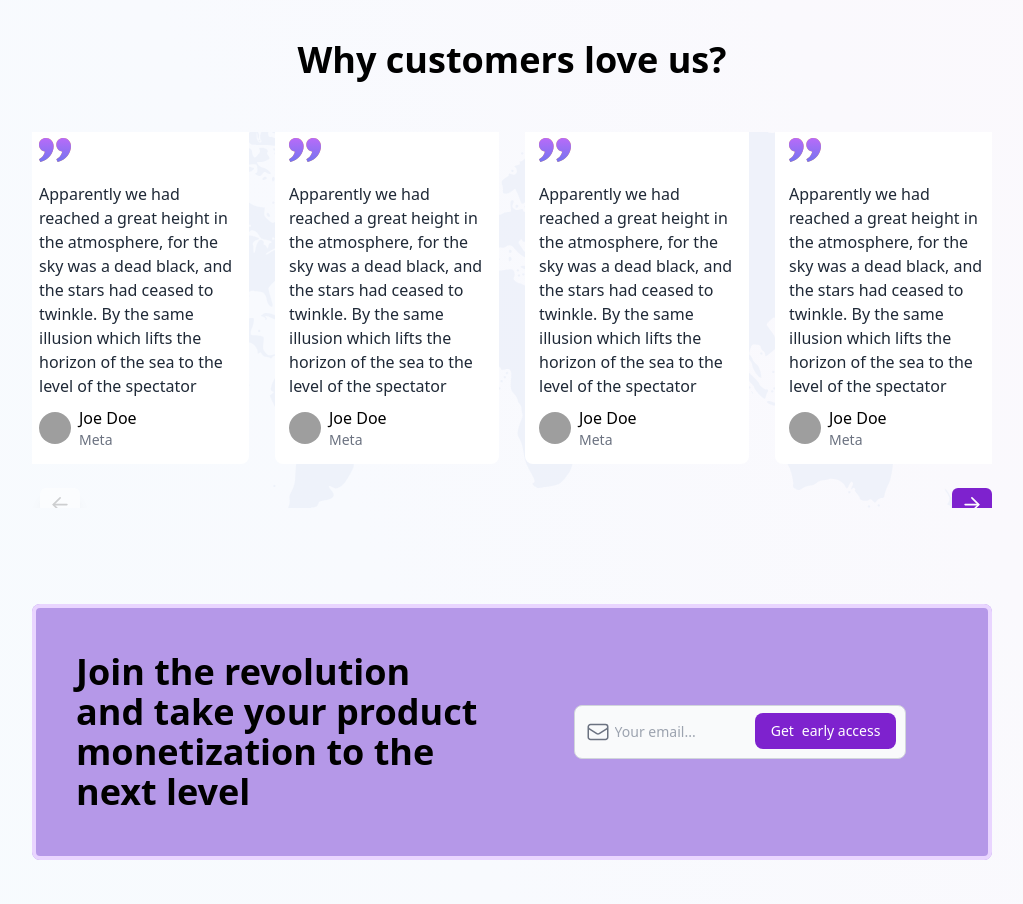
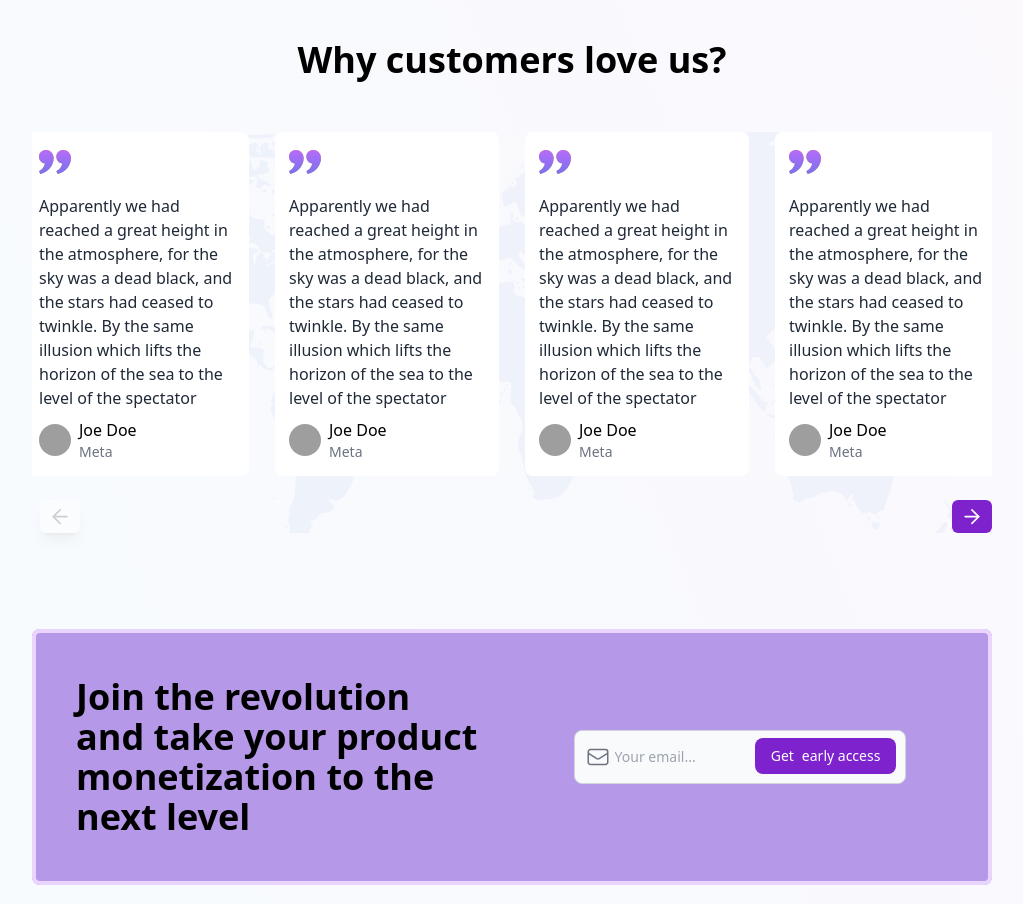
Before and after one commit to Teshie/modScaleFrontend, a React (Create React App) app: page / in a window 1280 px wide. Shown: the part 2360-3264 px from the top of the page, without its empty margins (128-1151 px from the left). Built offline with nearby package versions, Linux system fonts and the light colour scheme; grey boxes are pictures that could not be loaded.

Commit message:
animation fix

```diff
--- a/package.json
+++ b/package.json
@@ -7,6 +7,7 @@
     "@testing-library/react": "^13.0.0",
     "@testing-library/user-event": "^13.2.1",
     "axios": "^1.3.4",
+    "framer-motion": "^10.2.4",
     "react": "^18.2.0",
     "react-calendly": "^4.1.1",
     "react-dom": "^18.2.0",
--- a/src/components/CustomerReview.js
+++ b/src/components/CustomerReview.js
@@ -10,29 +10,42 @@ import { customerReview } from "../data/data";
 import { revenueManagement } from "../data/data";
 import ReactPaginate from "react-paginate";
 import { CSSTransition, TransitionGroup } from "react-transition-group";
-
+import { motion, AnimatePresence } from "framer-motion";
 const CustomerReview = () => {
-  const reviewsGridRef = useRef(null);
-
-  useEffect(() => {
-    if (reviewsGridRef.current) {
-      const reviewsGridHeight = reviewsGridRef.current.offsetHeight;
-      const parentContainer = reviewsGridRef.current.parentNode;
-      parentContainer.style.height = `${reviewsGridHeight}px`;
-    }
-  }, []);
-
   const [currentPage, setCurrentPage] = useState(0);
   const itemsPerPage = 4;
   const pageCount = Math.ceil(customerReview.length / itemsPerPage);
 
-  const handlePageClick = ({ selected }) => {
-    setCurrentPage(selected);
+  const handlePageClick = ({ selected: selectedPage }) => {
+    setCurrentPage(selectedPage);
   };
 
-  const offset = currentPage * itemsPerPage;
-  const currentReviews = customerReview.slice(offset, offset + itemsPerPage);
-  const fadeTransitionDuration = 300;
+  const currentReviews = customerReview.slice(
+    currentPage * itemsPerPage,
+    (currentPage + 1) * itemsPerPage
+  );
+
+  const duration = 0.4;
+
+  const defaultStyle = {
+    transition: `opacity ${duration}s ease-in-out`,
+    opacity: 0,
+  };
+
+  const transitionStyles = {
+    entering: { opacity: 0 },
+    entered: { opacity: 1 },
+  };
+
+  const paginateVariants = {
+    hidden: { opacity: 0 },
+    visible: { opacity: 1, transition: { staggerChildren: 0.1 } },
+  };
+
+  const cardVariants = {
+    hidden: { opacity: 0, y: 20 },
+    visible: { opacity: 1, y: 0 },
+  };
 
   return (
     <div className="width mx-auto mt-10">
@@ -46,31 +59,27 @@ const CustomerReview = () => {
           backgroundSize: "cover",
         }}
       >
-        <div className="flex justify-center items-center h-full overflow-hidden mx-auto">
-          <div ref={reviewsGridRef} className="flex flex-col space-y-6">
-            <TransitionGroup>
-              <CSSTransition
-                key={currentPage}
-                timeout={fadeTransitionDuration}
-                classNames="fade"
+        <div className="flex justify-center items-center mx-auto">
+          <div className="flex flex-col space-y-6">
+            <motion.div
+              className="grid place-items-center xs:grid-cols-1 sm:grid-cols-1 md:grid-cols-3 lg:grid-cols-4 xl:grid-cols-4 gap-10"
+              style={{ height: "auto", overflow: "hidden" }}
+              variants={paginateVariants}
+              initial="hidden"
+              animate="visible"
             >
-                <div className="grid  place-items-center xs:grid-cols-1 sm:grid-cols-1 md:grid-cols-3 lg:grid-cols-4 xl:grid-cols-4 gap-10 ">
-                  {currentReviews.map((items) => (
-                    <CSSTransition
-                      key={items.id}
-                      timeout={fadeTransitionDuration}
-                      classNames="fade-review"
+              {currentReviews.map((item) => (
+                <motion.div
+                  key={item.id}
+                  variants={cardVariants}
+                  transition={{ duration }}
+                  className="h-76 cursor-pointer hover:shadow-lg bg-white rounded-lg w-56 flex flex-col justify-start p-3.5"
                 >
-                      <div className="h-76 cursor-pointer hover:shadow-lg bg-white rounded-lg  w-56   flex flex-col justify-start p-3.5">
-                        <div className="flex justify-start items-start ">
-                          <img
-                            className="h-8 w-8"
-                            src={comment}
-                            alt="commentIcon"
-                          />
+                  <div className="flex justify-start items-start">
+                    <img className="h-8 w-8" src={comment} alt="commentIcon" />
                   </div>
                   <div className="mt-4 text-gray-800 ">
-                          <p className="text-base text-left">{items.comment}</p>
+                    <p className="text-base text-left">{item.comment}</p>
                   </div>
 
                   <div className="flex items-center mt-2">
@@ -80,18 +89,13 @@ const CustomerReview = () => {
                       alt="User Avatar"
                     />
                     <div>
-                            <p className=" ">{items.username}</p>
-                            <p className="text-gray-500 text-sm">
-                              {items.company}
-                            </p>
+                      <p className=" ">{item.username}</p>
+                      <p className="text-gray-500 text-sm">{item.company}</p>
                     </div>
                   </div>
-                      </div>
-                    </CSSTransition>
+                </motion.div>
               ))}
-                </div>
-              </CSSTransition>
-            </TransitionGroup>
+            </motion.div>
 
             <div className="flex justify-between items-center mt-6  ">
               <ReactPaginate
@@ -110,7 +114,6 @@ const CustomerReview = () => {
                 style={{ "--pagination-page-display": "none" }}
               />
             </div>
-            {/* <img src={map} /> */}
           </div>
         </div>
       </div>
--- a/src/index.css
+++ b/src/index.css
@@ -168,3 +168,15 @@ body {
   transform: translateY(10px);
   transition: opacity 300ms ease-in-out, transform 300ms ease-in-out;
 }
+
+@media screen and (max-width: 768px) {
+  .reviews-container {
+    grid-template-columns: repeat(2, 1fr);
+  }
+}
+
+@media screen and (max-width: 480px) {
+  .reviews-container {
+    grid-template-columns: repeat(1, 1fr);
+  }
+}
```
Also changed, not shown: 1 other file (tests, documents, lock files or other folders). Lines whose indentation alone changed are shown as unchanged.
